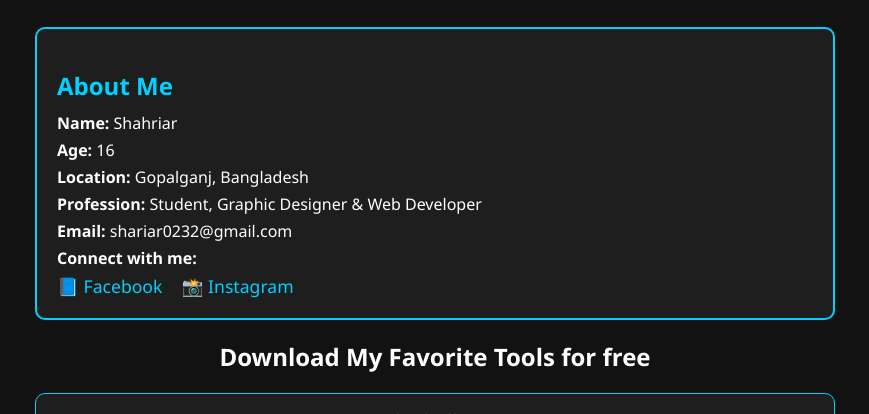
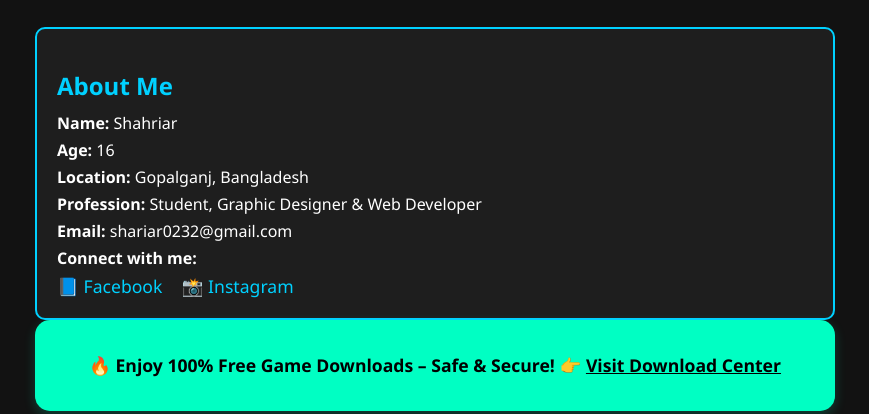
Before and after one commit to shariar-sheikh/Shahriar, a plain HTML site: page index.html in a window 1280 px wide. Shown: the part 364-778 px from the top of the page, without its empty margins (205-1074 px from the left). Drawn offline with Linux system fonts and the light colour scheme.

Commit message:
Update index.html

```diff
--- a/index.html
+++ b/index.html
@@ -98,6 +98,29 @@
       from { opacity: 0; transform: translateY(20px); }
       to { opacity: 1; transform: translateY(0); }
     }
+    .info-banner {
+  background: #00ffc3;
+  color: #000;
+  padding: 1rem 1.5rem;
+  border-radius: 15px;
+  font-size: 1.1rem;
+  font-weight: 600;
+  margin-bottom: 2rem;
+  text-align: center;
+  box-shadow: 0 4px 12px rgba(0, 255, 195, 0.2);
+  animation: fadeIn 1s ease-in-out;
+}
+
+.info-banner a {
+  color: #000;
+  font-weight: bold;
+  text-decoration: underline;
+}
+
+.info-banner a:hover {
+  color: #007a64;
+}
+
   </style>
 </head>
 <body>
@@ -128,6 +151,12 @@
     <!-- ID CARD SECTION END -->
 
     <section class="downloads">
+      <div class="info-banner">
+  <p>🔥 Enjoy 100% Free Game Downloads – Safe & Secure! 👉
+    <a href="https://example.com" target="_blank">Visit Download Center</a>
+  </p>
+</div>
+
       <h2>Download My Favorite Tools for free</h2>
       <div class="btn-group">
         <a href="https://drive.google.com/file/d/1XF5_eG2j0_JM43IdmaKV7jm8ng1qce-B/view?usp=drive_link" class="btn">Download Office 2019</a>
```
